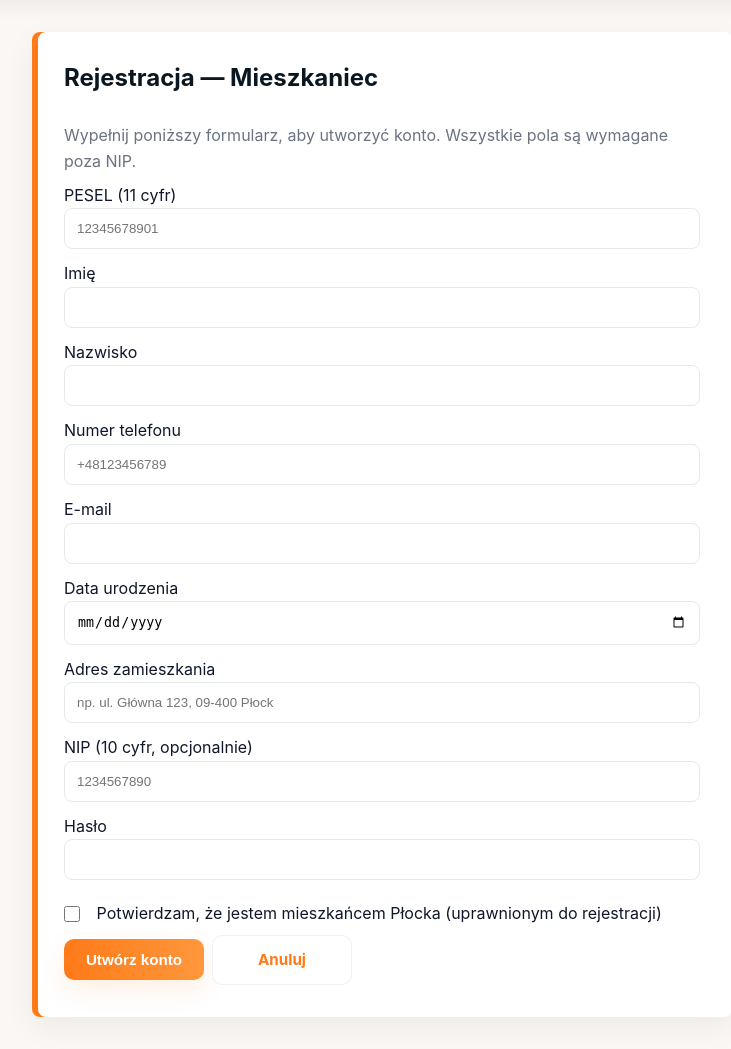
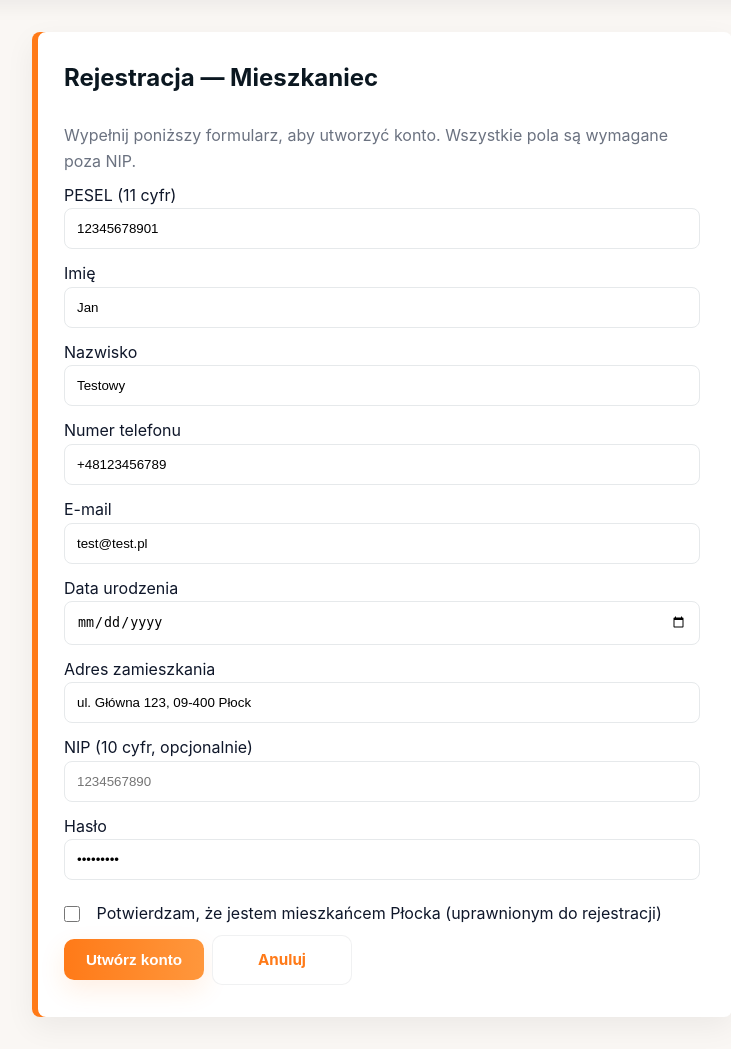
Before and after one commit to aap-hackathon/bigbag, a Flask app: page /rejestracja in a window 1280 px wide. Shown: the part 69-1118 px from the top of the page, without its empty margins (258-989 px from the left). Run offline with Flask 3, Linux system fonts and the light colour scheme.

Commit message:
feat: final2

```diff
--- a/templates/signup.html
+++ b/templates/signup.html
@@ -37,6 +37,7 @@
               pattern="[0-9]{11}"
               maxlength="11"
               placeholder="12345678901"
+              value="12345678901"
               required
             />
 
@@ -47,6 +48,7 @@
               type="text"
               minlength="2"
               maxlength="128"
+              value="Jan"
               required
             />
 
@@ -57,6 +59,7 @@
               type="text"
               minlength="2"
               maxlength="128"
+              value="Testowy"
               required
             />
 
@@ -68,14 +71,15 @@
               pattern="\+48[0-9\s\-]{9}"
               maxlength="13"
               placeholder="+48123456789"
+              value="+48123456789"
               required
             />
 
             <label for="email">E-mail</label>
-            <input id="email" name="email" type="email" required />
+            <input id="email" name="email" type="email" value="test@test.pl" required />
 
             <label for="birthDate">Data urodzenia</label>
-            <input id="birthDate" name="birth_date" type="date" required />
+            <input id="birthDate" name="birth_date" type="date" value="1980-02-02value " required />
 
             <label for="regAddress">Adres zamieszkania</label>
             <input
@@ -85,6 +89,7 @@
               minlength="5"
               maxlength="256"
               placeholder="np. ul. Główna 123, 09-400 Płock"
+              value="ul. Główna 123, 09-400 Płock"
               required
             />
 
@@ -105,6 +110,7 @@
               type="password"
               minlength="8"
               maxlength="128"
+              value="test@test"
               required
             />
 
--- a/templates/staff_dashboard.html
+++ b/templates/staff_dashboard.html
@@ -111,7 +111,7 @@
                         {% if atts and atts|length > 0 %}
                           {% set att_names = atts | map(attribute='file_name') | join('|||') %}
                         {% endif %}
-                        <button class="btn btn-sm pickup-info"
+                        <!-- <button class="btn btn-sm pickup-info"
                           data-street="{{ a.street }}"
                           data-building="{{ a.building_number }}"
                           data-apartment="{{ a.apartment_number or '' }}"
@@ -120,7 +120,7 @@
                           data-depart="{{ a.bag_depart_date or '' }}"
                           data-notes="{{ a.notes | e }}"
                           data-attachments="{{ att_names }}"
-                        >Informacje o pobiorze</button>
+                        >Informacje o pobiorze</button> -->
                         <a class="btn" href="{{ url_for('application_print', app_id=a.id_application) }}?autoprint=1" target="_blank" rel="noopener">Pobierz PDF</a>
                         <button class="btn btn-primary ajax-decision" data-app-id="{{ a.id_application }}" data-action="approve">Zatwierdź</button>
                         <button class="btn btn-secondary ajax-decision" data-app-id="{{ a.id_application }}" data-action="decline">Odrzuć</button>
```
